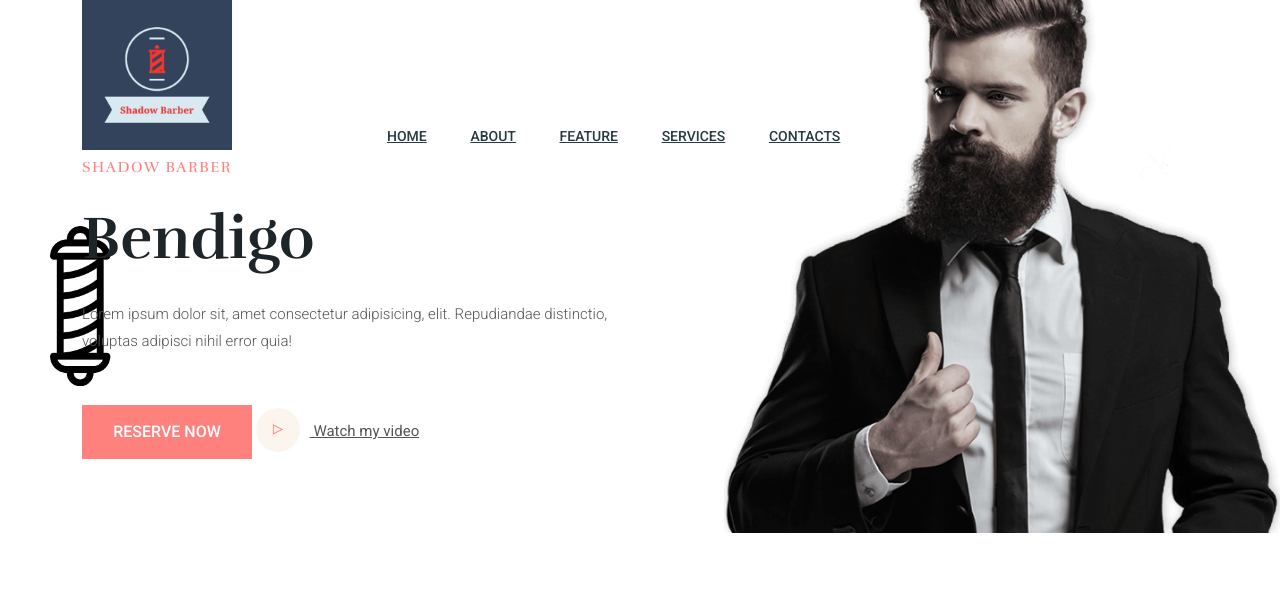
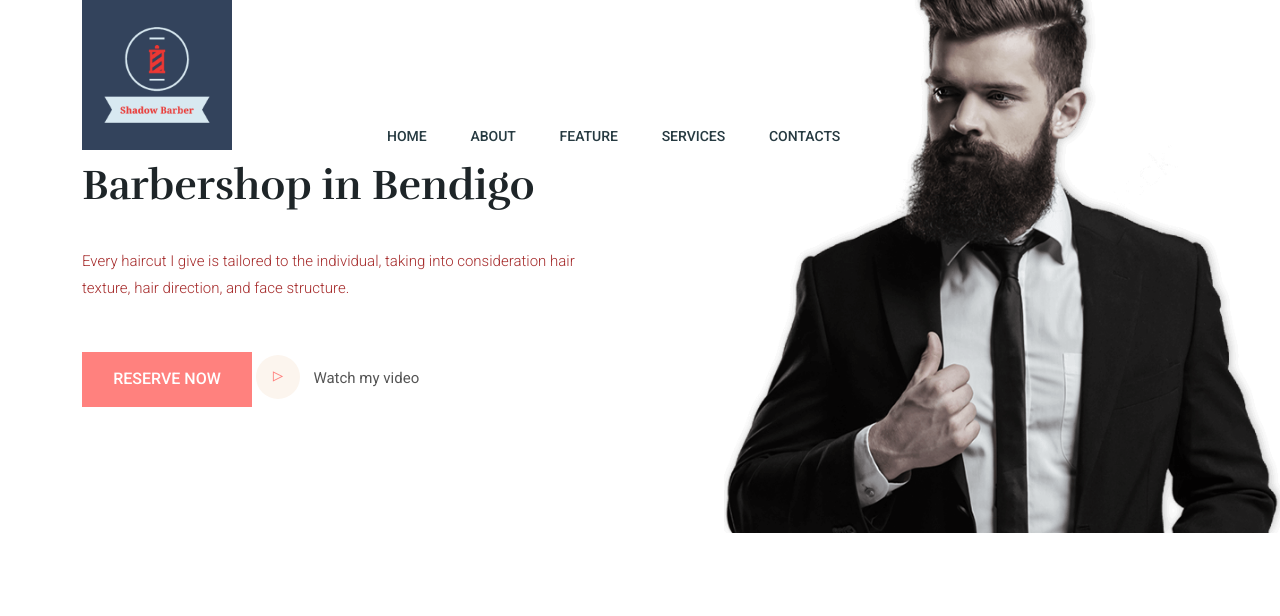
Before and after one commit to dev-from-cbd/bootstrap5, a plain HTML site: page index.html in a window 1280 px wide. Drawn offline with nearby package versions, Linux system fonts and the light colour scheme.

Commit message:
css + html

```diff
--- a/css/styles.css
+++ b/css/styles.css
@@ -22,7 +22,7 @@ a {
 	-o-transition: all 300ms ease-in-out;
 	transition: all 300ms ease-in-out;
 
-	/* text-decoration: none; */
+	text-decoration: none;
 }
 
 a:hover, a:focus {
@@ -111,7 +111,7 @@ section {
 	color: #ff817e;
 }
 
-@media screen and (max-width: 767px) {
+@media screen and (max-width: 1200px) {
 	.primary-menu .mobile-menu {
 		color: #ff817e;
 		display: block;
@@ -133,16 +133,25 @@ section {
 	}
 }
 
-@media screen and (min-width: 767px) {
+@media screen and (min-width: 1200px) {
 	.primary-menu li {
 		display: inline-block;
 	}
 }
 
 .banner {
-	background: url(../images/left.png) no-repeat left center/12.5%;
+	/* background: url(../images/left.png) no-repeat left center/12.5%; */
 	padding: 12% 0;
+	padding-top: 8rem;
+	/* padding-right: 17rem;
+	padding-left: 6rem; */
 }
+
+/*
+.banner-content span {
+	color: red;
+}
+*/
 
 .banner span {
 	color: #ff817e;
@@ -155,7 +164,7 @@ section {
 
 .banner h2 {
 	color: #1e2528;
-	font-size: 60px;
+	font-size: 42px;
 	line-height: 75px;
 	margin-bottom: 25px;
 }
@@ -163,6 +172,8 @@ section {
 .banner p {
 	color: #555;
 	margin-bottom: 50px;
+
+	/* padding-right: 4rem; */
 }
 
 .banner .spa-img {
@@ -206,3 +217,80 @@ section {
 	height: 44px;
 	width: 44px;
 }
+
+@media screen and (min-width: 400px) {
+	.banner p {
+		/* padding-right: 190px; */
+		/* color: red; */
+	}
+}
+
+@media screen and (min-width: 400px) {
+	.banner p {
+		/* padding-right: 190px; */
+		color: red;
+	}
+}
+
+@media screen and (min-width: 500px) {
+	.banner p {
+		/* padding-right: 190px; */
+		color: green;
+	}
+}
+
+@media screen and (min-width: 600px) {
+	.banner p {
+		padding-right: 53px;
+		color: blue;
+	}
+}
+
+@media screen and (min-width: 700px) {
+	.banner p {
+		padding-right: 73px;
+		color: black;
+	}
+}
+
+@media screen and (min-width: 800px) {
+	.banner p {
+		padding-right: 53px;
+		color: brown;
+	}
+}
+
+@media screen and (min-width: 900px) {
+	.banner p {
+		padding-right: 53px;
+		color: yellow;
+	}
+}
+
+@media screen and (min-width: 1000px) {
+	.banner p {
+		padding-right: 10px;
+		color: green;
+	}
+}
+
+@media screen and (min-width: 1100px) {
+	.banner p {
+		padding-right: 10px;
+		color: blue;
+	}
+}
+
+@media screen and (min-width: 1200px) {
+	.banner p {
+		padding-right: 10px;
+		color: brown;
+	}
+}
+
+@media screen and (min-width: 1300px) {
+	.banner p {
+		padding-right: 10px;
+		color: yellow;
+	}
+}
--- a/index.html
+++ b/index.html
@@ -111,16 +111,16 @@
 						<div class="col-lg-6 col-md-9">
 							<div class="banner-content">
 								<span>
-									Shadow Barber
+									<!-- Shadow Barber -->
 								</span>
 								<h2 class="section-h2">
-									Bendigo
+									Barbershop in Bendigo
 								</h2>
 								<p>
-									Lorem ipsum dolor sit, amet consectetur adipisicing, elit. Repudiandae distinctio, voluptas adipisci nihil error quia!
+									Every haircut I give is tailored to the individual, taking into consideration hair texture, hair direction, and face structure.
 								</p>
 								<a href="#" class="btn">Reserve now</a>
-								<a href="https://fb.watch/37mLuk1Z-6/" data-fancybox class="video-btn">
+								<a href="https://youtu.be/smr7sfn9jkE" data-fancybox class="video-btn">
 									<i class="ti-control-play"></i>
 									Watch my video
 								</a>
```
Also changed, not shown: images/png.png (added).
